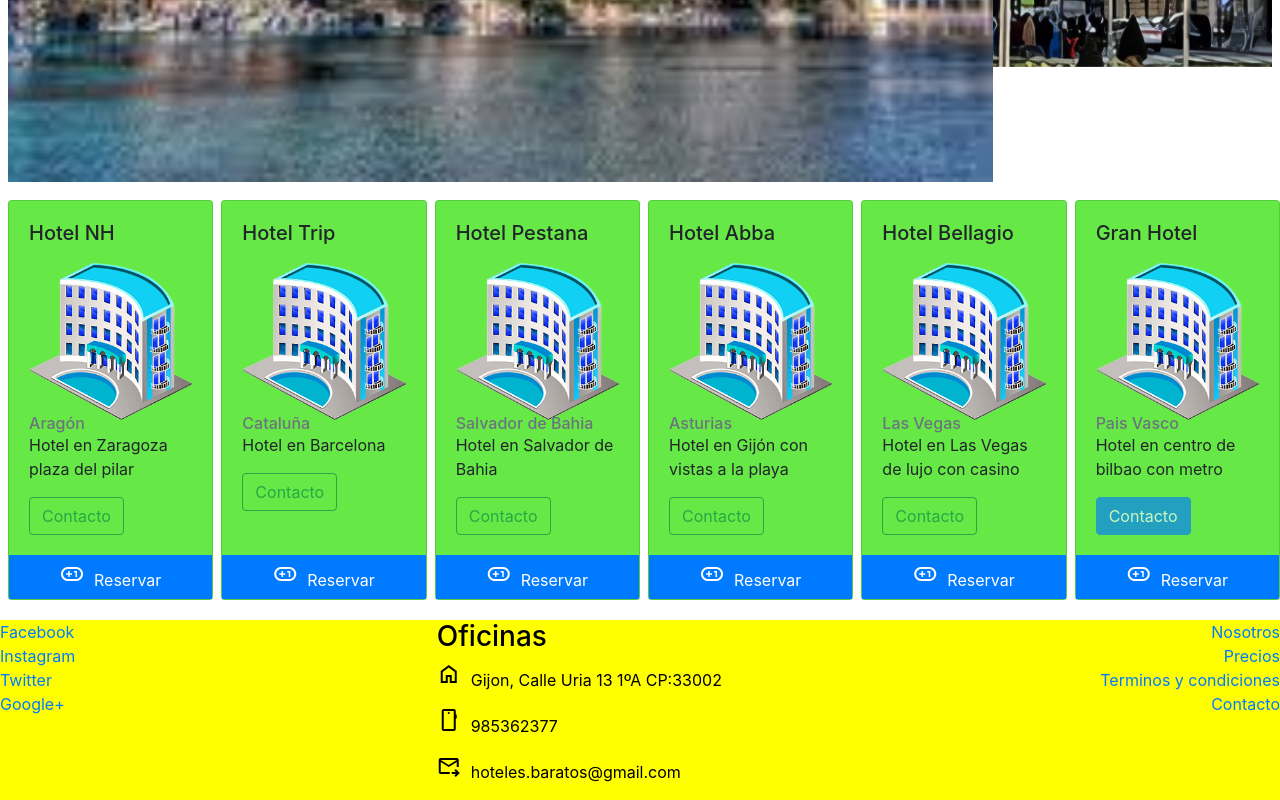
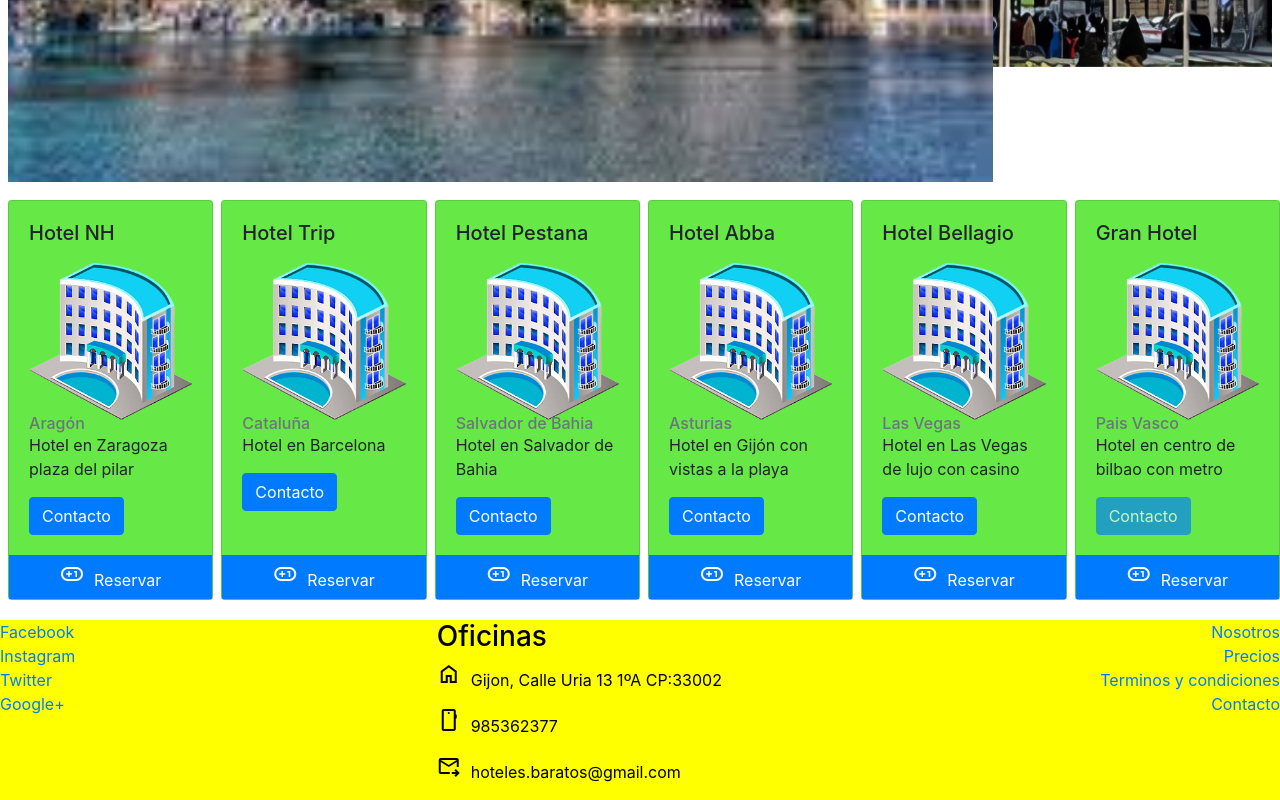
Before and after one commit to imoreno73/Hoteles, a website: page index.html in a window 1280 px wide. Shown: the part 950-1750 px from the top of the page. Drawn offline with nearby package versions, Linux system fonts and the light colour scheme.

Commit message:
se arreglan algunas vulnerabilidades de dependencias

```diff
--- a/index.html
+++ b/index.html
@@ -92,7 +92,7 @@
                 <img class="card-img-top" src=".\images\hotel-png-4.png" alt="img hotel">
                 <h6 class="card-subtitle text-muted">Pais Vasco</h6>
                 <p class="card-text">Hotel en centro de bilbao con metro</p>
-                <button class="btn btn-outline-success" data-toggle="modal" data-target="#contacto" id="contactoBtn">Contacto</button>
+                <button class="btn btn-primary" data-toggle="modal" data-target="#contacto" id="contactoBtn">Contacto</button>
             </div>
             <div>
                 <button class="btn btn-primary btn-reserva"><span class="material-symbols-outlined">voting_chip</span>Reservar</button>
@@ -104,7 +104,7 @@
                 <img class="card-img-top" src=".\images\hotel-png-4.png" alt="img hotel">
                 <h6 class="card-subtitle text-muted">Las Vegas</h6>
                 <p class="card-text">Hotel en Las Vegas de lujo con casino</p>
-                <button class="btn btn-outline-success" data-toggle="modal" data-target="#contacto">Contacto</button>
+                <button class="btn btn-primary" data-toggle="modal" data-target="#contacto">Contacto</button>
             </div>
             <div>
                 <button class="btn btn-primary btn-reserva" data-toggle="popover" title="Avisos" data-content="Consultar disponibilidad por evento"><span class="material-symbols-outlined">voting_chip</span>Reservar</button>
@@ -116,7 +116,7 @@
                 <img class="card-img-top" src=".\images\hotel-png-4.png" alt="img hotel">
                 <h6 class="card-subtitle text-muted">Asturias</h6>
                 <p class="card-text">Hotel en Gijón con vistas a la playa</p>
-                <button class="btn btn-outline-success"  data-toggle="modal" data-target="#contacto">Contacto</button>
+                <button class="btn btn-primary" data-toggle="modal" data-target="#contacto">Contacto</button>
             </div>
             <div>
                 <button class="btn btn-primary btn-reserva"><span class="material-symbols-outlined">voting_chip</span>Reservar</button>
@@ -128,7 +128,7 @@
                 <img class="card-img-top" src=".\images\hotel-png-4.png" alt="img hotel">
                 <h6 class="card-subtitle text-muted">Salvador de Bahia</h6>
                 <p class="card-text">Hotel en Salvador de Bahia</p>
-                <button class="btn btn-outline-success"  data-toggle="modal" data-target="#contacto">Contacto</button>
+                <button class="btn btn-primary" data-toggle="modal" data-target="#contacto">Contacto</button>
             </div>
             <div>
                 <button class="btn btn-primary btn-reserva"><span class="material-symbols-outlined">voting_chip</span>Reservar</button>
@@ -140,7 +140,7 @@
                 <img class="card-img-top" src=".\images\hotel-png-4.png" alt="img hotel">
                 <h6 class="card-subtitle text-muted">Cataluña</h6>
                 <p class="card-text">Hotel en Barcelona</p>
-                <button class="btn btn-outline-success"  data-toggle="modal" data-target="#contacto">Contacto</button>
+                <button class="btn btn-primary" data-toggle="modal" data-target="#contacto">Contacto</button>
             </div>
             <div>
                 <button class="btn btn-primary btn-reserva"><span class="material-symbols-outlined">voting_chip</span>Reservar</button>
@@ -152,7 +152,7 @@
                 <img class="card-img-top" src=".\images\hotel-png-4.png" alt="img hotel">
                 <h6 class="card-subtitle text-muted">Aragón</h6>
                 <p class="card-text">Hotel en Zaragoza plaza del pilar</p>
-                <button class="btn btn-outline-success"  data-toggle="modal" data-target="#contacto">Contacto</button>
+                <button class="btn btn-primary" data-toggle="modal" data-target="#contacto">Contacto</button>
             </div>
             <div>
                 <button class="btn btn-primary btn-reserva"><span class="material-symbols-outlined">voting_chip</span>Reservar</button>
```
Also changed, not shown: package.json (+6 -5 lines), images/conjuntohotel.png (added), 1 other file.
